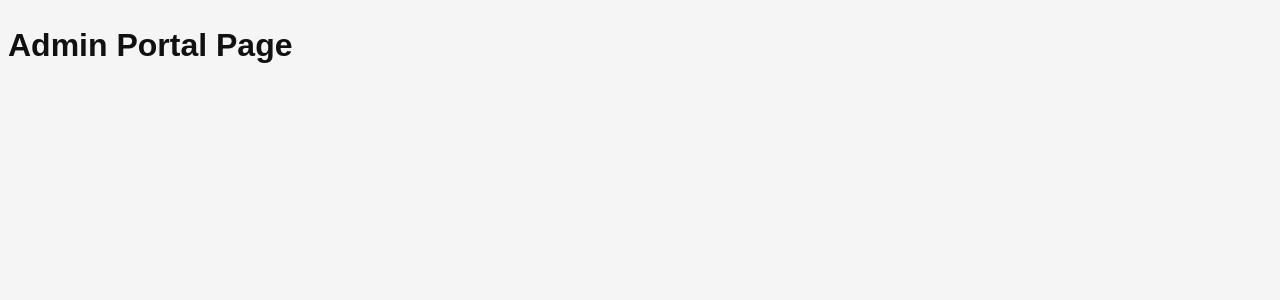
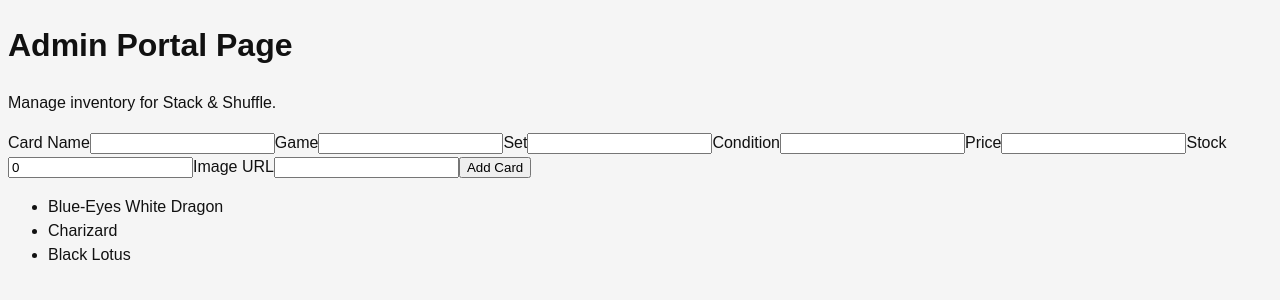
Before and after one commit to amacken3/tcg-card-showcase, a React (Vite) app: page /admin in a window 1280 px wide. Shown: the top 300 px of the page. Built offline with nearby package versions, Linux system fonts and the light colour scheme; data requests are answered from the project's data file.

Commit message:
add admin inventory view and controlled add card form

```diff
--- a/src/App.jsx
+++ b/src/App.jsx
@@ -11,7 +11,7 @@ function App() {
     <Routes>
       <Route path="/" element={<HomePage />} />
       <Route path="/shop" element={<ShopPage cards={cards} />} />
-      <Route path="/admin" element={<AdminPortalPage />} />
+      <Route path="/admin" element={<AdminPortalPage cards={cards}/>} />
     </Routes>
   );
 }
--- a/src/components/AddCardForm.jsx
+++ b/src/components/AddCardForm.jsx
@@ -0,0 +1,99 @@
+import React, { useState } from "react";
+
+function AddCardForm() {
+  const [formData, setFormData] = useState({
+    name: "",
+    game: "",
+    set: "",
+    condition: "",
+    price: "",
+    stock: 0,
+    image: "",
+  });
+
+  function handleChange(e) {
+    const { name, value } = e.target;
+
+    setFormData({
+      ...formData,
+      [name]: name === "stock" ? Number(value) : value,
+    });
+  }
+
+  function handleSubmit(e) {
+    e.preventDefault();
+
+    console.log("New card submitted:", formData);
+  }
+
+  return (
+    <form onSubmit={handleSubmit}>
+      <label htmlFor="name">Card Name</label>
+      <input
+        id="name"
+        name="name"
+        type="text"
+        value={formData.name}
+        onChange={handleChange}
+      />
+
+      <label htmlFor="game">Game</label>
+      <input
+        id="game"
+        name="game"
+        type="text"
+        value={formData.game}
+        onChange={handleChange}
+      />
+
+      <label htmlFor="set">Set</label>
+      <input
+        id="set"
+        name="set"
+        type="text"
+        value={formData.set}
+        onChange={handleChange}
+      />
+
+      <label htmlFor="condition">Condition</label>
+      <input
+        id="condition"
+        name="condition"
+        type="text"
+        value={formData.condition}
+        onChange={handleChange}
+      />
+
+      <label htmlFor="price">Price</label>
+      <input
+        id="price"
+        name="price"
+        type="text"
+        value={formData.price}
+        onChange={handleChange}
+      />
+
+      <label htmlFor="stock">Stock</label>
+      <input
+        id="stock"
+        name="stock"
+        type="number"
+        value={formData.stock}
+        onChange={handleChange}
+      />
+
+      <label htmlFor="image">Image URL</label>
+      <input
+        id="image"
+        name="image"
+        type="text"
+        value={formData.image}
+        onChange={handleChange}
+      />
+
+      <button type="submit">Add Card</button>
+    </form>
+  );
+}
+
+export default AddCardForm;
--- a/src/pages/AdminPortalPage.jsx
+++ b/src/pages/AdminPortalPage.jsx
@@ -1,5 +1,17 @@
-function AdminPortalPage() {
-  return <h1>Admin Portal Page</h1>;
+import AddCardForm from "../components/AddCardForm";
+import CardInventoryList from "../components/CardInventoryList";
+
+function AdminPortalPage(props) {
+  const cards = props.cards || [];
+
+  return (
+    <div>
+      <h1>Admin Portal Page</h1>
+      <p>Manage inventory for Stack & Shuffle.</p>
+      <AddCardForm />
+      <CardInventoryList cards={cards} />
+    </div>
+  );
 }
 
 export default AdminPortalPage;
```
Also changed, not shown: 2 other files (tests, documents, lock files or other folders).
